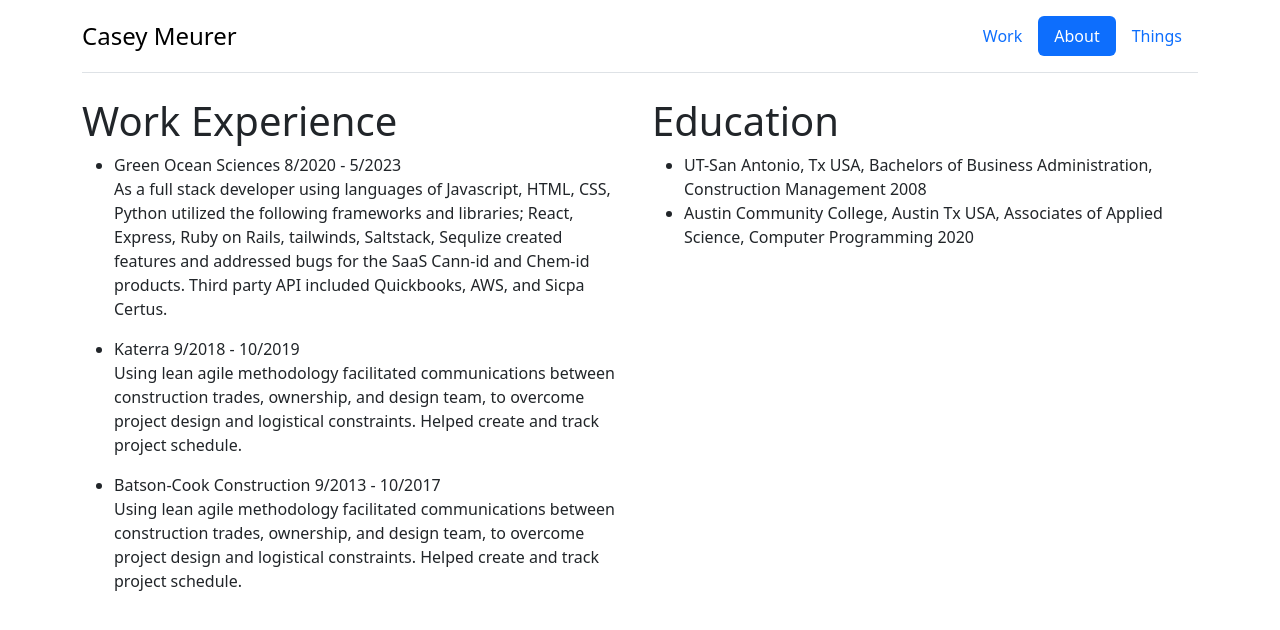
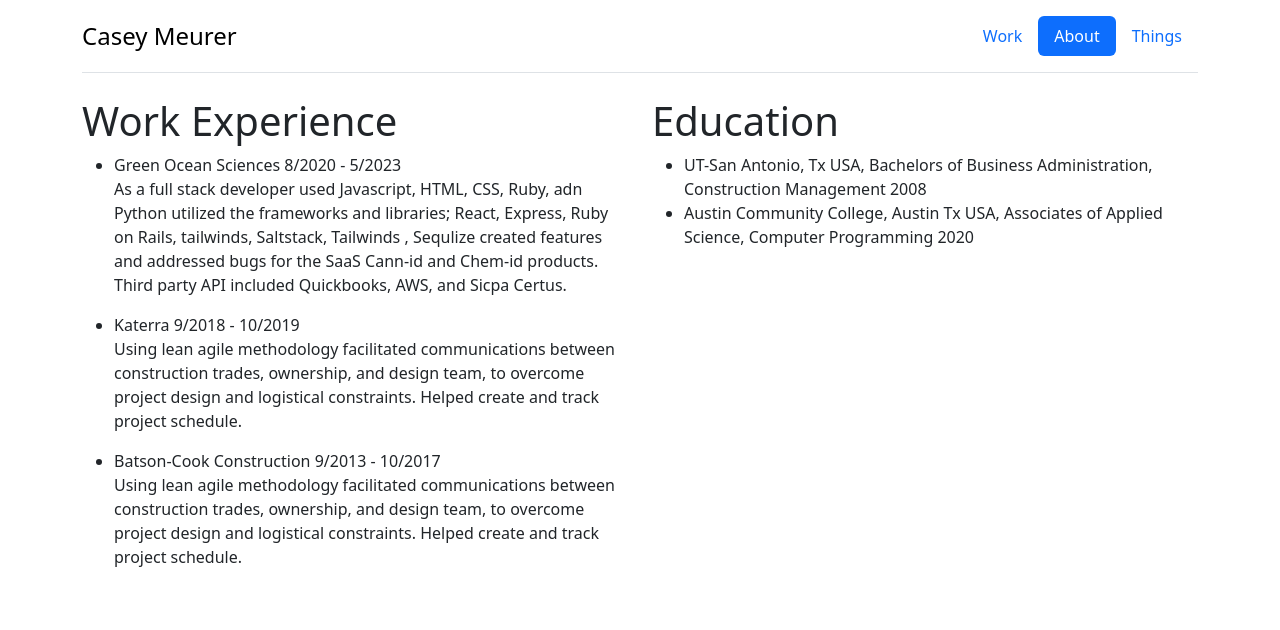
Before and after one commit to Meerkat81/my_portfolio, a Jekyll site: the page built from about.html, in a window 1280 px wide. Shown: the top 630 px of the page. Built offline with Jekyll 4.4.1, drawn with Linux system fonts in a browser that asks for light colours.

Commit message:
some grammer

```diff
--- a/about.html
+++ b/about.html
@@ -9,9 +9,9 @@
     <ul>
       <li>Green Ocean Sciences 8/2020 - 5/2023</li>
       <p>
-        As a full stack developer using languages of Javascript, HTML, CSS,
-        Python utilized the following frameworks and libraries; React, Express,
-        Ruby on Rails, tailwinds, Saltstack, Sequlize created features and
+        As a full stack developer used Javascript, HTML, CSS, Ruby, adn Python
+        utilized the frameworks and libraries; React, Express, Ruby on Rails,
+        tailwinds, Saltstack, Tailwinds , Sequlize created features and
         addressed bugs for the SaaS Cann-id and Chem-id products. Third party
         API included Quickbooks, AWS, and Sicpa Certus.
       </p>
```
